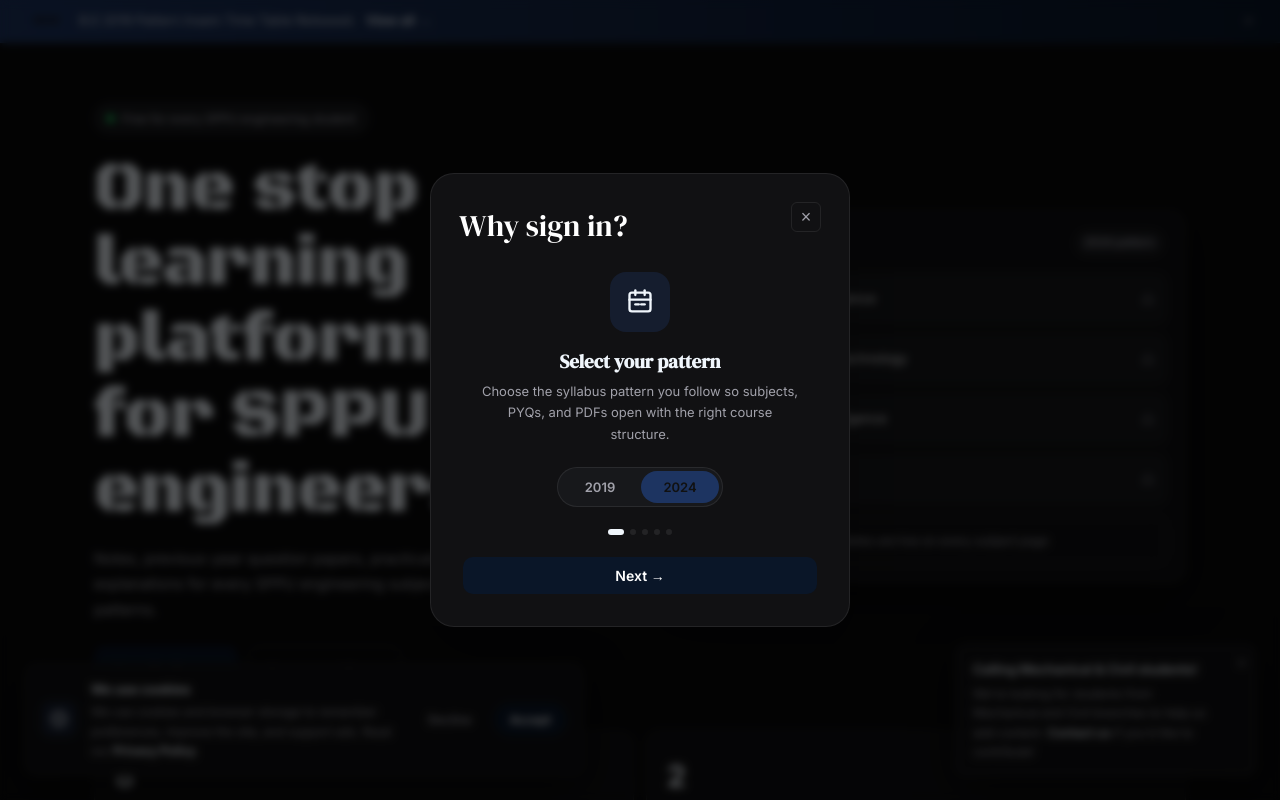
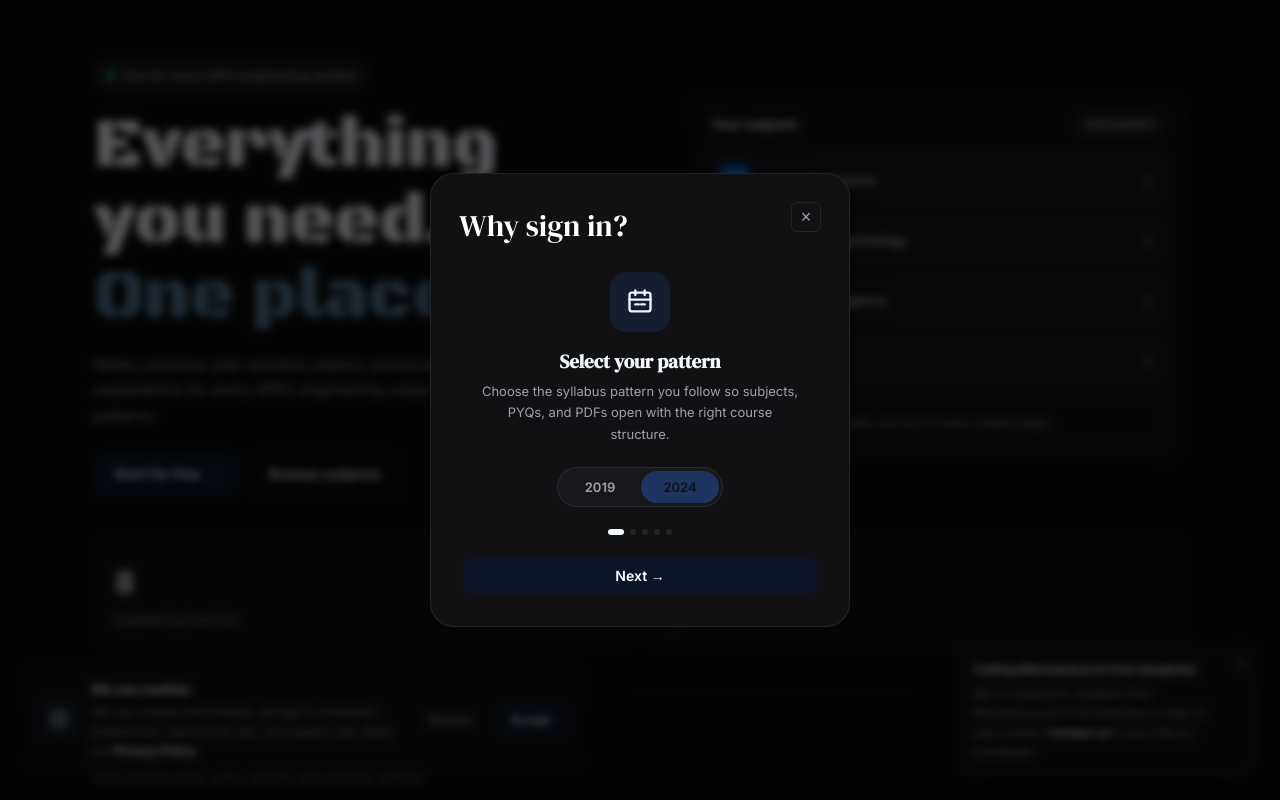
Before and after one commit to adityalawande17/sppu-study-hub-v3, a React (Vite) app: page / in a window 1280 px wide. Shown: the top 800 px of the page. Built offline with nearby package versions, Linux system fonts and the light colour scheme; no server answers; a web font is replaced by a local one.

Commit message:
redesign: restore original hero headline and remove top notice strip
The homepage headline goes back to Everything / you need. / One place. The top notice strip is removed from the layout.

```diff
--- a/src/App.jsx
+++ b/src/App.jsx
@@ -3,7 +3,6 @@
 import { AppProvider } from "./context/AppContext";
 import AppLayout from "./components/layout/AppLayout";
 import Footer from "./components/Footer";
-import NoticeStrip from "./components/NoticeStrip";
 import ScrollToTop from "./components/ScrollToTop";
 import GoogleAnalytics from "./components/GoogleAnalytics";
 import ErrorBoundary from "./components/ErrorBoundary";
@@ -99,7 +98,6 @@
             minHeight: "100vh",
           }}
         >
-          <NoticeStrip />
           <AppLayout>
           <main style={{ flex: 1 }}>
             <RouteErrorBoundary>
--- a/src/pages/Home.jsx
+++ b/src/pages/Home.jsx
@@ -146,11 +146,11 @@
               : "Free for every SPPU engineering student"}
           </div>
           <h1>
-            <em>One stop</em>
+            Everything
             <br />
-            learning platform
+            you need.
             <br />
-            for SPPU engineers
+            <span className="home-hero-accent">One place.</span>
           </h1>
           <p className="home-lede">
             Notes, previous-year question papers, practicals and AI explanations for every
--- a/src/styles/global.css
+++ b/src/styles/global.css
@@ -1739,6 +1739,9 @@
 .home-hero h1 em {
   font-style: normal;
 }
+.home-hero-accent {
+  color: #5b7c99;
+}
 .home-lede {
   font-size: 15px;
   line-height: 1.7;
```
